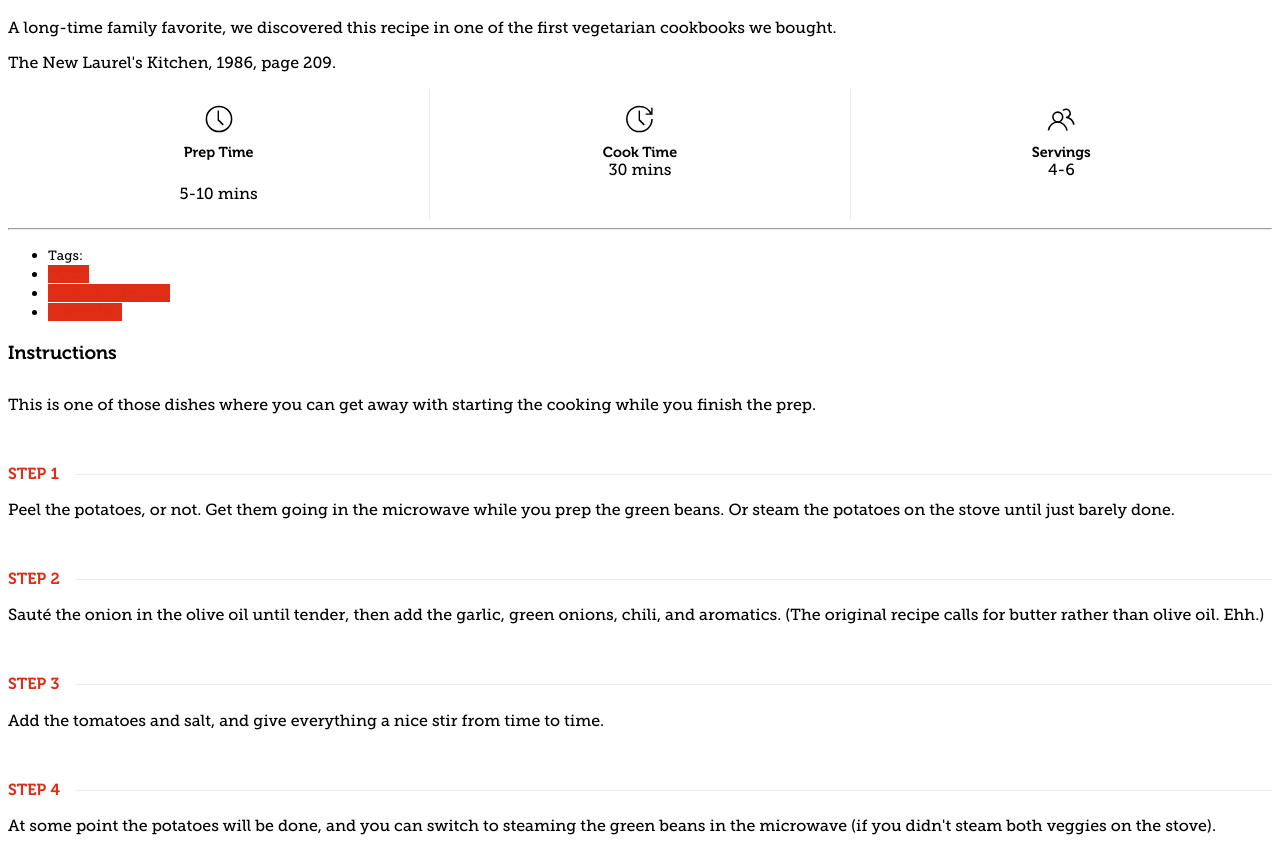
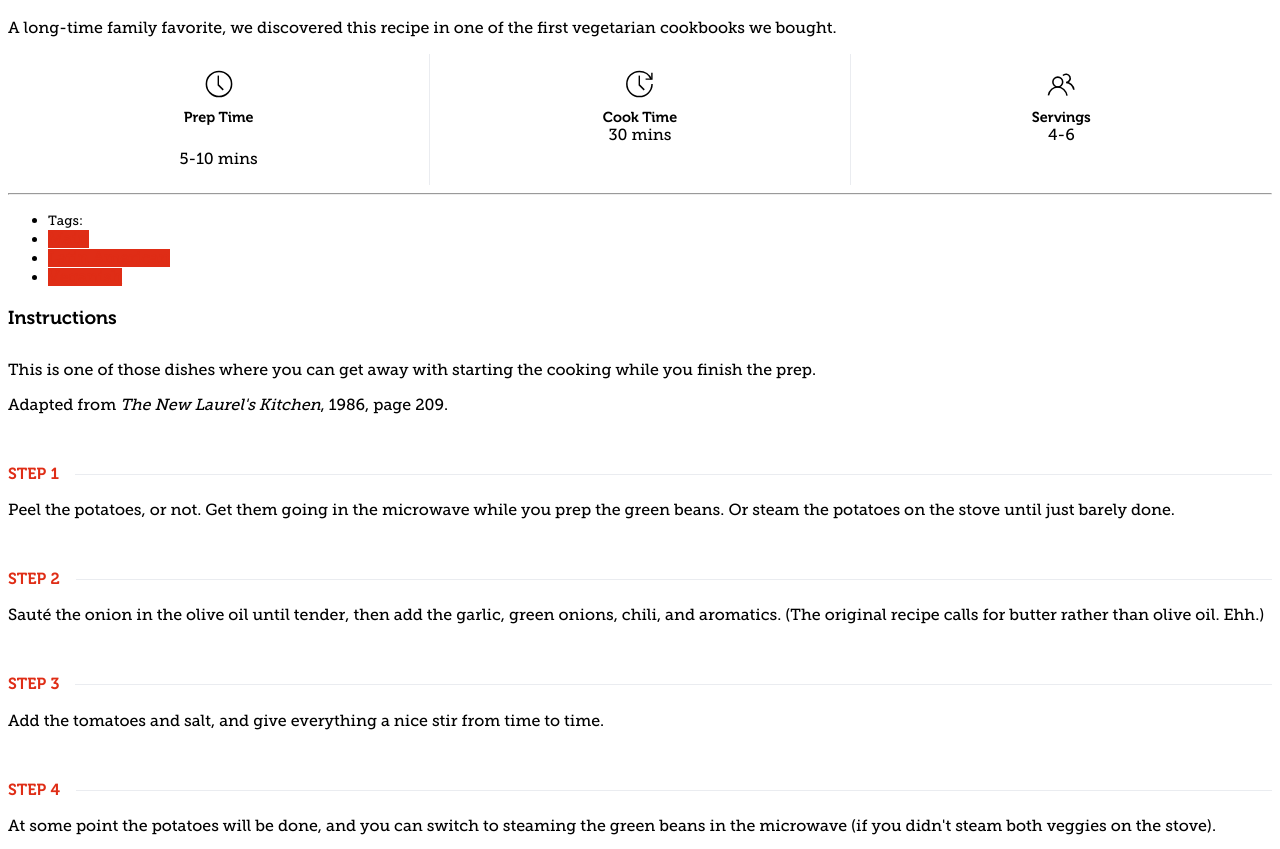
Before and after one commit to mtycks/em-em-recipes, a Gatsby site: page /papas-chorreadas/ in a window 1280 px wide. Shown: the part 1302-2151 px from the top of the page. Built offline with nearby package versions, Linux system fonts and the light colour scheme; Gatsby itself is replaced by a stand-in of ours.

Commit message:
changing how original recipes are credited

```diff
--- a/content/blog/papas-chorreadas/index.md
+++ b/content/blog/papas-chorreadas/index.md
@@ -2,7 +2,6 @@
 title: Papas Chorreadas
 date: "2020-12-12T14:04:36Z"
 description: A long-time family favorite, we discovered this recipe in one of the first vegetarian cookbooks we bought.
-original: The New Laurel's Kitchen, 1986, page 209.
 thumbnail: ./full.jpg
 full_img: ./full.jpg
 prep: "5-10 mins"
@@ -37,6 +36,8 @@ tags:
 
 This is one of those dishes where you can get away with starting the cooking while you finish the prep.
 
+Adapted from _The New Laurel's Kitchen_, 1986, page 209.
+
 #### Step 1
 
 Peel the potatoes, or not. Get them going in the microwave while you prep the green beans. Or steam the potatoes on the stove until just barely done.
--- a/src/templates/recipe-page.js
+++ b/src/templates/recipe-page.js
@@ -42,7 +42,6 @@ class RecipePageTemplate extends React.Component {
 
                 <h1 className="d-block d-md-none d-lg-block">{post.frontmatter.title}</h1>
                 <p className="d-block d-md-none d-lg-block">{post.frontmatter.description}</p>
-                {post.frontmatter.original ? <p>{post.frontmatter.original}</p> : <></>}
 
                 <div className="recipe-detail-columns">
                   <div className="recipe-detail">
@@ -182,7 +181,6 @@ export const pageQuery = graphql`
         title
         date(formatString: "MMMM DD, YYYY")
         description
-        original
         prep
         cook
         servings
```
